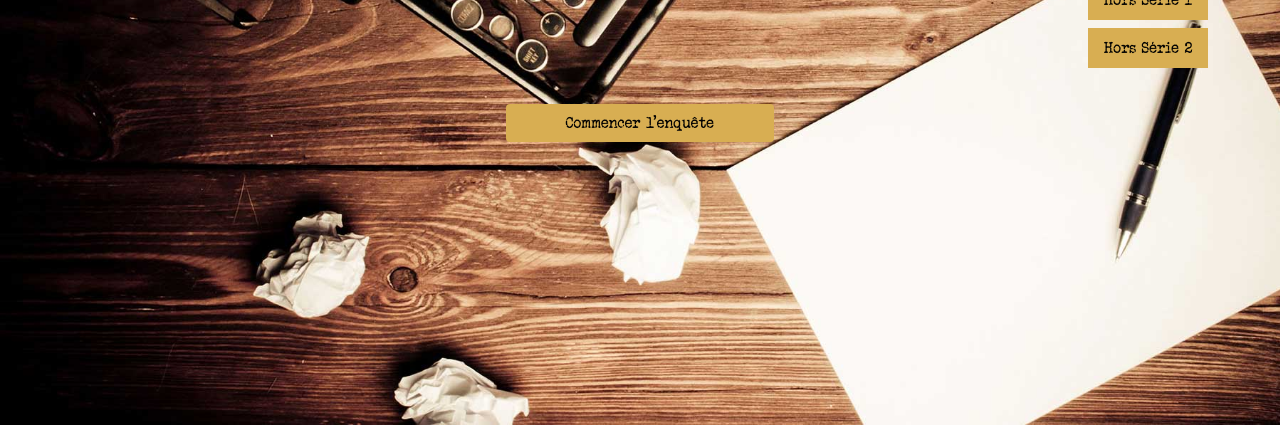
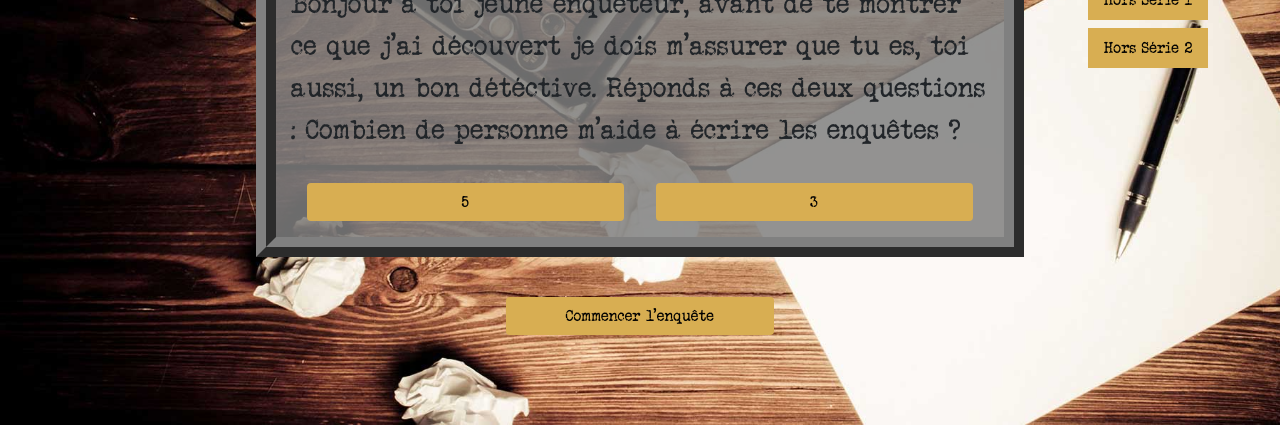
Before and after one commit to Shynato/dg, a plain HTML site: page episode-1-planet-base.html in a window 1280 px wide. Shown: the part 376-801 px from the top of the page. Drawn offline with Linux system fonts and the light colour scheme.

Commit message:
Création des boutons pour l'énigme n°1

```diff
--- a/css/ep1-planet-base.css
+++ b/css/ep1-planet-base.css
@@ -0,0 +1,7 @@
+/* #enigme{} */
+.dialogue{
+    border: ridge 20px grey;
+    background: #808080d8;
+    font-size: 1.75rem;
+    font-family: "typewriter";
+}
--- a/episode-1-planet-base.html
+++ b/episode-1-planet-base.html
@@ -42,11 +42,22 @@
                         </ul>
                 </nav>
                 <div class="col-lg-8 order-sm-2">
-                        <div class="">
-
+                        <div id="enigme" class="col-lg-12 p-lg-2">
+                                <img class="img-responsive col-lg-2 bg-grey" src="img/enigmes/dg.png" alt="personnage du Détective Gamer">
+                                <div class="col-12 dialogue">
+                                        <p>
+                                                Bonjour à toi jeune enquêteur,
+                                                avant de te montrer ce que j'ai découvert je dois m'assurer que tu es, toi aussi, un bon détéctive.
+                                                Réponds à ces deux questions : Combien de personne m'aide à écrire les enquêtes ?
+                                        </p>
+                                        <div class="d-flex flex-row flex-nowrap">
+                                                <button class=" btn btn-block m-3 btn-custom">5</button>
+                                                <button class=" btn btn-block m-3 btn-custom">3</button>
+                                        </div>
+                                </div>
                         </div>
 
-                        <div class=" d-none embed-responsive embed-responsive-16by9 ">
+                        <div id="lecteur-video" class=" d-none embed-responsive embed-responsive-16by9 ">
                                 <iframe class="embed-responsive-item" src="https://www.youtube-nocookie.com/embed/PLX5Nmdhw8I?rel=0" frameborder="0" allow="autoplay; encrypted-media"
                                         allowfullscreen></iframe>
 
```
Also changed, not shown: img/enigmes/dg.png (renamed from img/dg.png).
